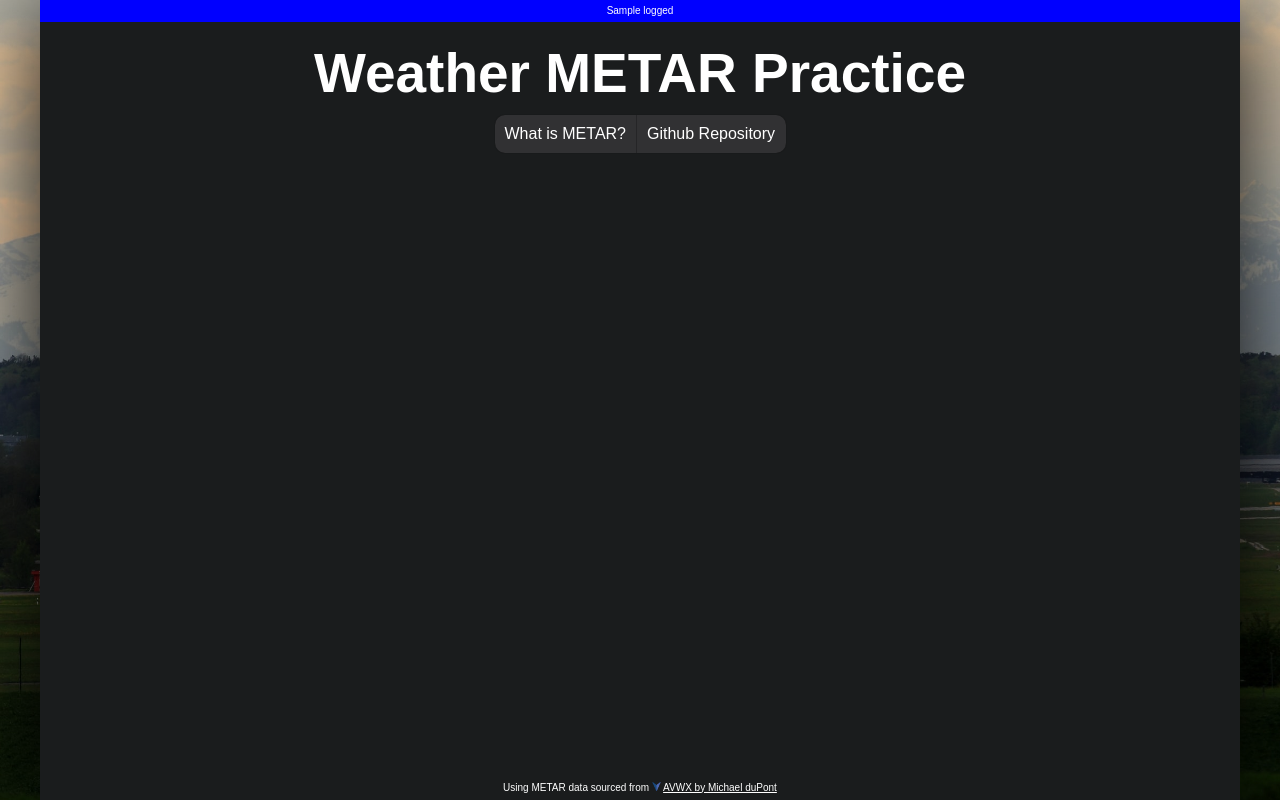
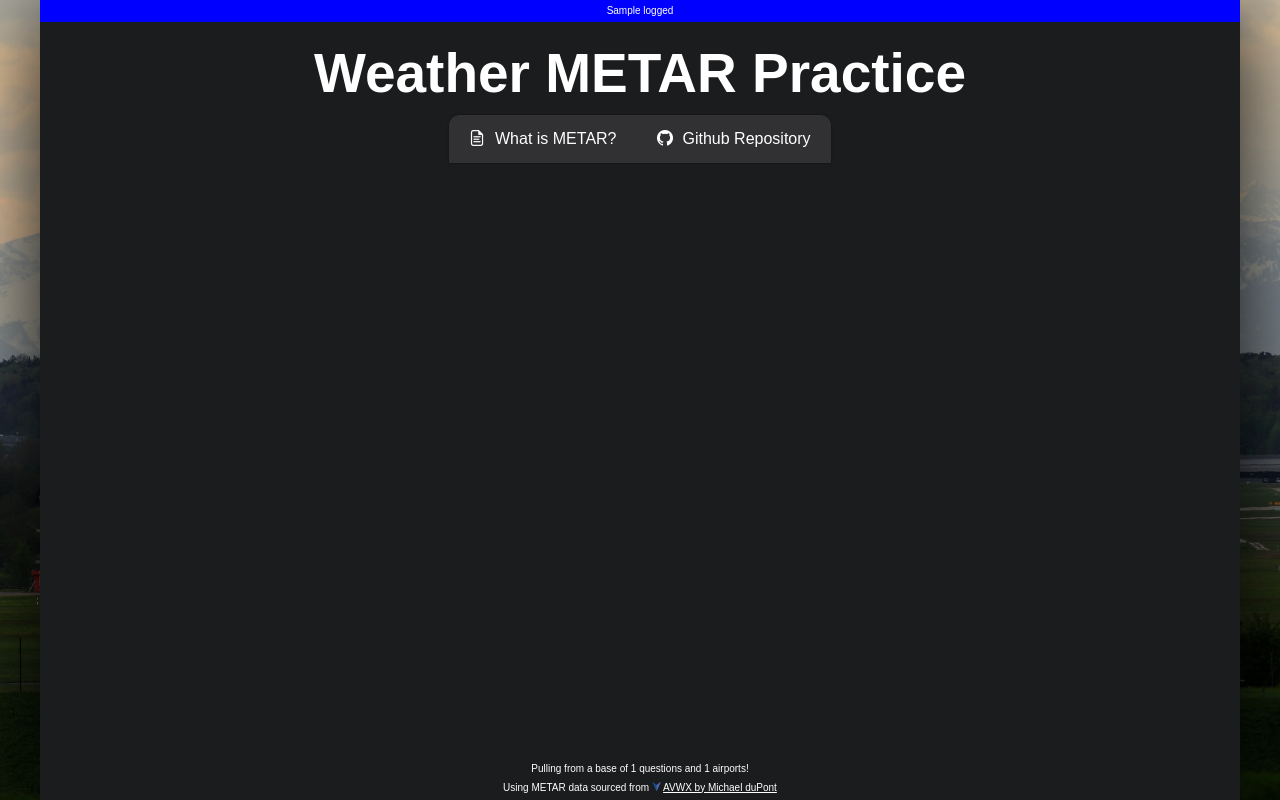
Before and after one commit to Rhodri-Morgan/METAR-practice, a Django app: template templates/metar_practice/sub_base.html in a window 1280 px wide. Run offline with Django 3.2, Linux system fonts and the light colour scheme; the template is opened without the code that fills it: most values are stand-ins (such as "Sample title", 1, 10 or a date in 2020).

Commit message:
Removed submit for form, altered nav bar and added data statistics

```diff
--- a/metar_practice/views.py
+++ b/metar_practice/views.py
@@ -20,7 +20,6 @@ QUESTIONS_TRACEBACK_ALLOWED = 10
 
 def practice(request):
     """  Responsible for displaying user with data and handling reports made by user """
-
     previous_questions = []
     logged = None
 
@@ -32,6 +31,7 @@ def practice(request):
 
     try:
         if request.method == 'POST':
+            print(request.POST)
             report_form = ReportForm(request.POST)
             if report_form.is_valid() and len(previous_questions) >= 1:
                 report = report_form.save(commit=False)
@@ -73,9 +73,12 @@ def practice(request):
     else:
         request.session['logged'] = logged
 
+    database_data = {'questions_count': len(Question.objects.all()), 'airports_count': len(Airport.objects.all())}
+
     data = {
         'title' : 'METAR Practice',
         'logged' : logged,
+        'database_data' : database_data,
         'airport' : airport,
         'metar' : metar,
         'question' : question,
--- a/static/css/metar_practice/sub_base.css
+++ b/static/css/metar_practice/sub_base.css
@@ -44,7 +44,7 @@ body {
     text-align: center;
     width: 100%;
     height: 110px;
-    margin-bottom: 10px;
+    margin-bottom: 20px;
 }
 
 #title {
@@ -54,31 +54,36 @@ body {
 }
 
 #navigation {
-    background-color: #313133;
+    width: 382px;       /* use script in sub_base.js to fix if I change in the future */
     overflow: hidden;
     text-align: center;
     margin: 0 auto;
-    border-radius: 10px;
-    box-shadow: 0 0 1px #0f0f0f;
+    background-color: #313133;
+    border-top-left-radius: 10px;
+    border-top-right-radius: 10px;
+    box-shadow: 0 0 2px #0f0f0f;
 }
 
 #navigation a {
     float: left;
     color: #ffffff;
     text-align: center;
-    padding: 10px 10px;
+    padding: 15px 20px;
     text-decoration: none;
     font-size: 16px;
-}
-
-#end_navigation {
-    border-left: solid #0000003d 0.5px;
 }
 
 #navigation a:hover {
     background-color: #5a5a5a;
     cursor: pointer;
-    color: white;
+    color: #ffffff;
+}
+
+#navigation_bar_icons {
+    float: left;
+    height: 16px;
+    width: 16px;
+    padding-right: 10px;
 }
 
 #footer {
--- a/templates/metar_practice/practice.html
+++ b/templates/metar_practice/practice.html
@@ -10,6 +10,7 @@
     <script type="text/javascript" src="{% static 'js/metar_practice/practice.js' %}"></script>
     <!-- MUST RESTRICT API USAGE -->
     <script src="https://maps.googleapis.com/maps/api/js?key=AIzaSyA5RVyFfpgAOueO-LEsqF8uv6RhHLz8rcs&callback=initMap&libraries=&v=weekly&channel=2" async></script>
+    <script src="https://code.jquery.com/jquery-3.3.1.min.js"></script>
 {% endblock sub_head %}
 
 {% block sub_body %}
@@ -62,4 +63,7 @@
             </div>
         </div>
     </div>
+    <script>
+        var csrf_token = '{{ csrf_token }}';
+    </script>
 {% endblock sub_body %}
--- a/templates/metar_practice/sub_base.html
+++ b/templates/metar_practice/sub_base.html
@@ -6,7 +6,6 @@
 {% block head %}
     <link rel="shortcut icon" href="{%  static 'images/metar_practice/favicon.ico' %}">
     <link rel="stylesheet" type="text/css" href="{% static 'css/metar_practice/sub_base.css' %}">
-    <script type="text/javascript" src="{% static 'js/metar_practice/sub_base.js' %}"></script>
     {% block sub_head %}{% endblock %}
 {% endblock head %}
 
@@ -19,13 +18,15 @@
     <div id="banner">
         <h1 id="title">Weather METAR Practice</h1>
         <div id="navigation">
-            <a href="https://en.wikipedia.org/wiki/METAR" class='navigation_element'>What is METAR?</a>
-            <a href="https://github.com/Rhodri-Morgan/METAR-Practice" id="end_navigation" class='navigation_element'>Github Repository</a>
+            <a href="https://en.wikipedia.org/wiki/METAR" class='navigation_element'><img src="{% static 'images/document_white.png' %}" id='navigation_bar_icons'>What is METAR?</a>
+            <a href="https://github.com/Rhodri-Morgan/METAR-Practice" class='navigation_element'><img src="{% static 'images/github_logo_white_small.png' %}" id='navigation_bar_icons'>Github Repository</a>
         </div>
     </div>
     {% block sub_body %}{% endblock %}
     <div id='footer'>
         <hr id='proxy_margin_footer_top' />
+        <p>Pulling from a base of {{ database_data|lookup:'questions_count' }} questions and {{ database_data|lookup:'airports_count' }} airports!</p>
+        <hr id='proxy_margin_footer_bottom' />
         <p>Using METAR data sourced from <img src="{% static 'images/metar_practice/avwx.png' %}" id='avwx_image'> <a href="https://avwx.rest/#">AVWX by Michael duPont</a></p>
         <hr id='proxy_margin_footer_bottom' />
     </div>
```
Also changed, not shown: static/css/metar_practice/practice.css (+23 -21 lines), static/js/metar_practice/practice.js (+10 -5 lines), static/images/document_white.png (added), static/images/github_logo_white_large.png (added), static/images/github_logo_white_small.png (added).
